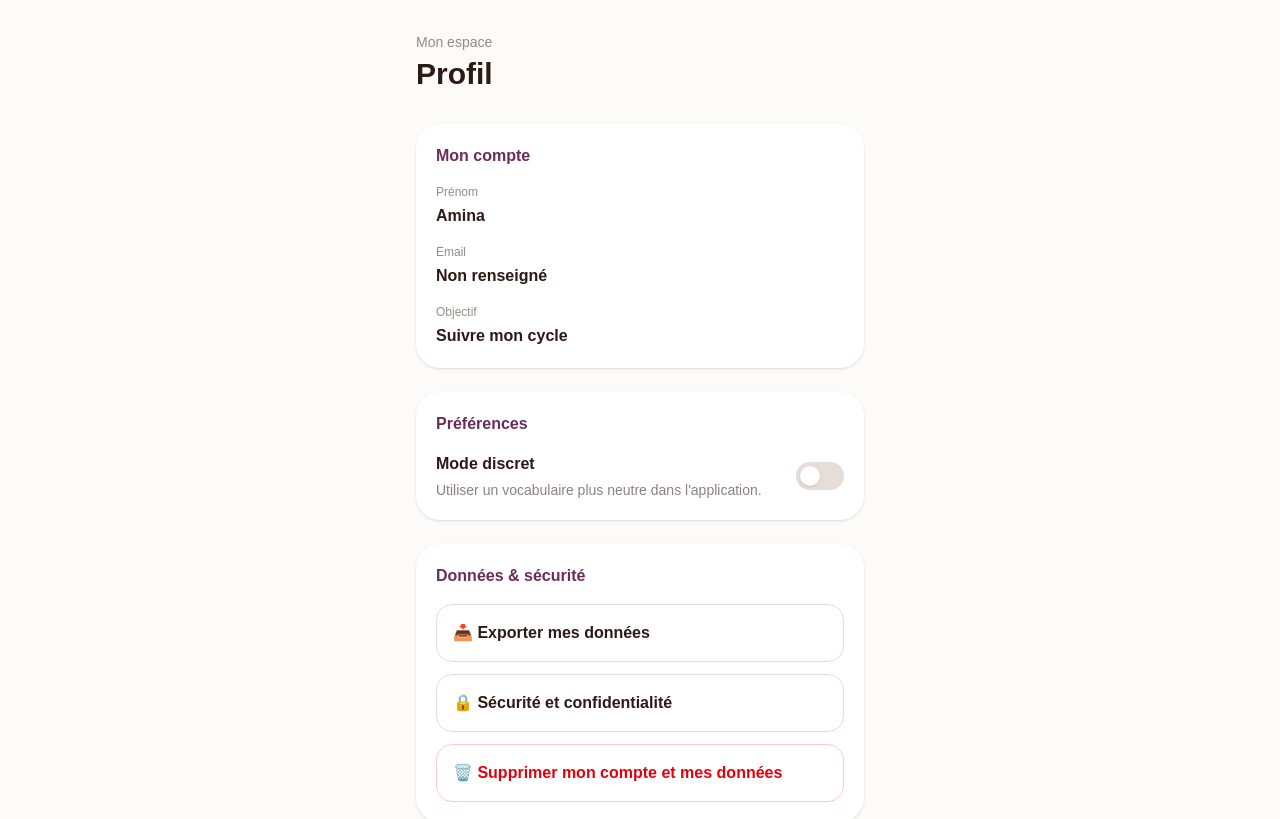
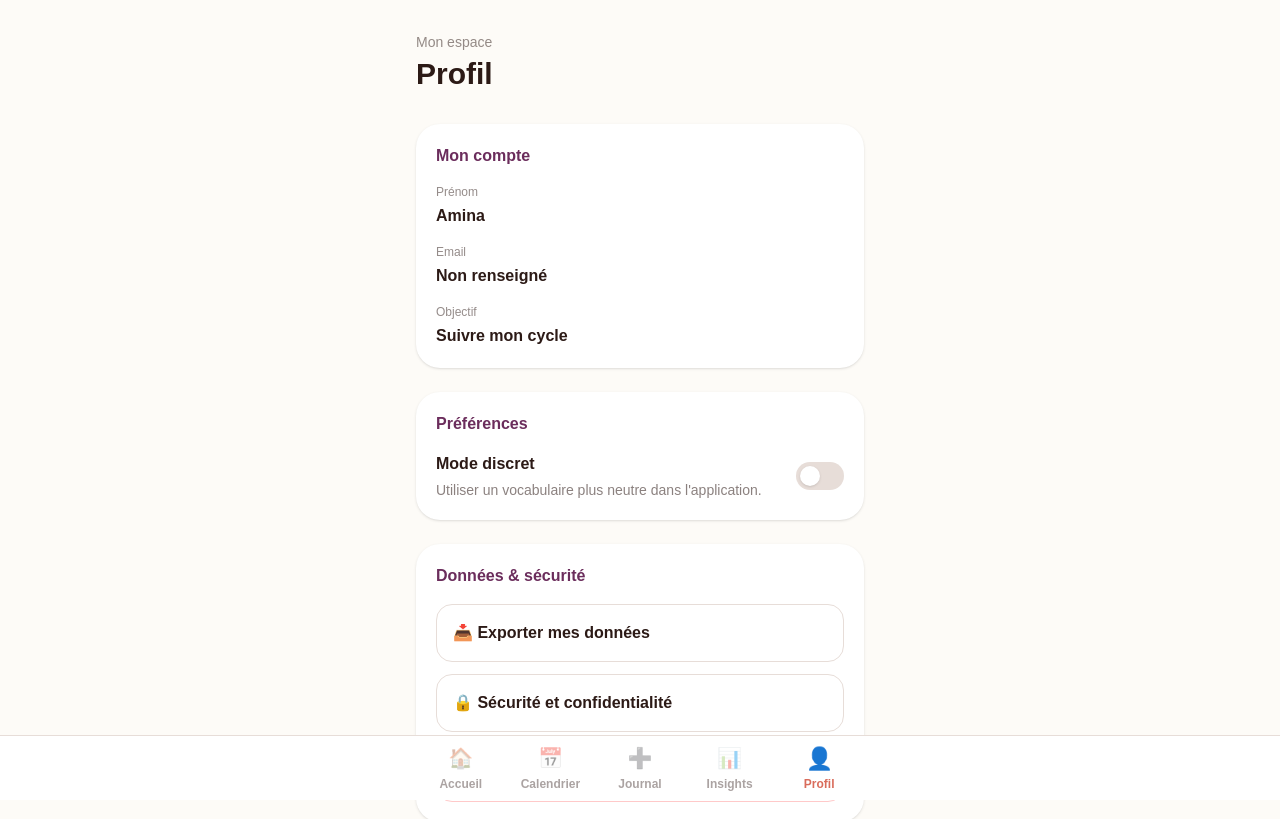
Before and after one commit to mountaga-tall/NAYA, a Next.js app: page /profil in a window 1280 px wide. Shown: the top 819 px of the page. Built offline with nearby package versions, Linux system fonts and the light colour scheme.

Commit message:
Integrate BottomNav into ProfilPage
Added BottomNav component to ProfilPage and adjusted main padding.

```diff
--- a/app/profil/page.tsx
+++ b/app/profil/page.tsx
@@ -1,12 +1,13 @@
 "use client";
 
 import { useState } from "react";
+import BottomNav from "@/components/BottomNav";
 
 export default function ProfilPage() {
   const [discreetMode, setDiscreetMode] = useState(false);
 
   return (
-    <main className="min-h-screen bg-[#FDFBF7] px-6 py-8 text-[#2C1A16]">
+    <main className="min-h-screen bg-[#FDFBF7] px-6 py-8 pb-24 text-[#2C1A16]">
       <div className="mx-auto max-w-md">
         <header className="mb-8">
           <p className="text-sm text-[#2C1A16]/50">
@@ -117,6 +118,8 @@ export default function ProfilPage() {
             Naya est conçu pour te donner le contrôle sur tes données.
           </p>
         </section>
+
+        <BottomNav />
       </div>
     </main>
   );
```
